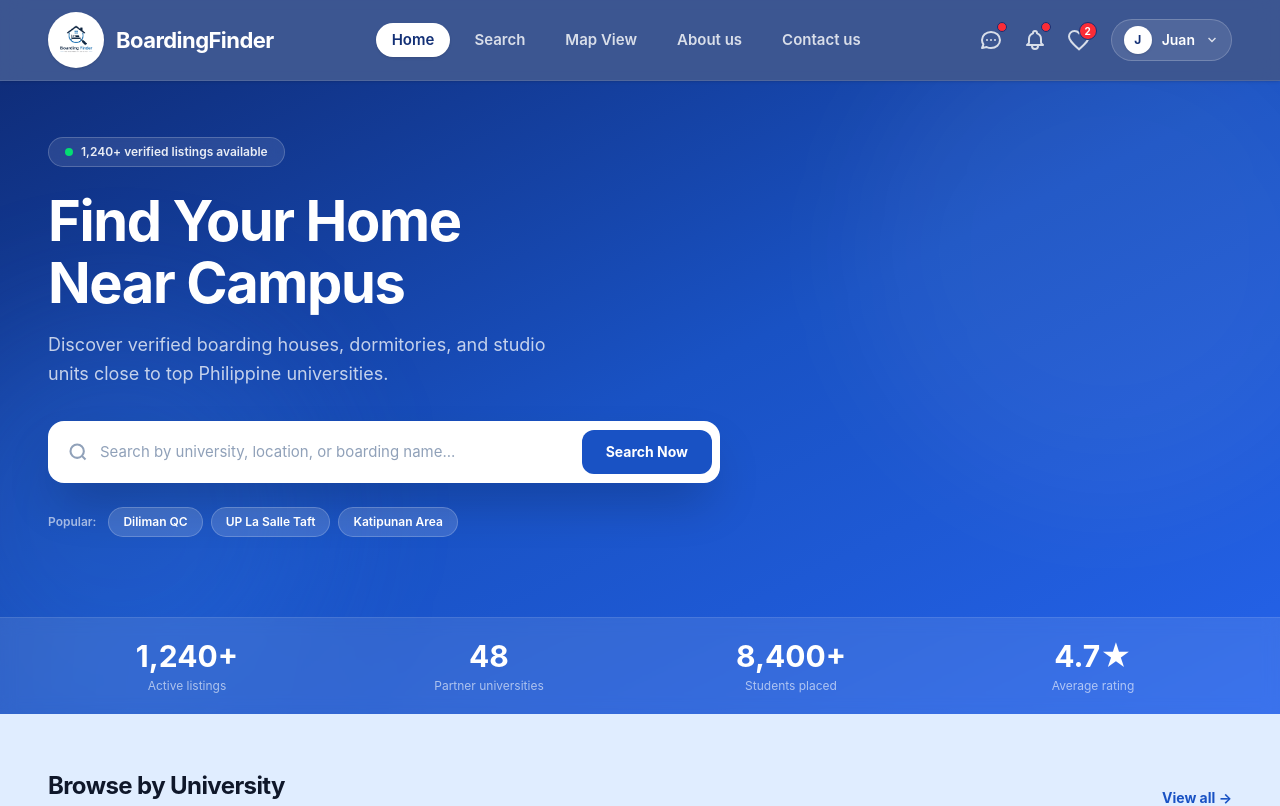
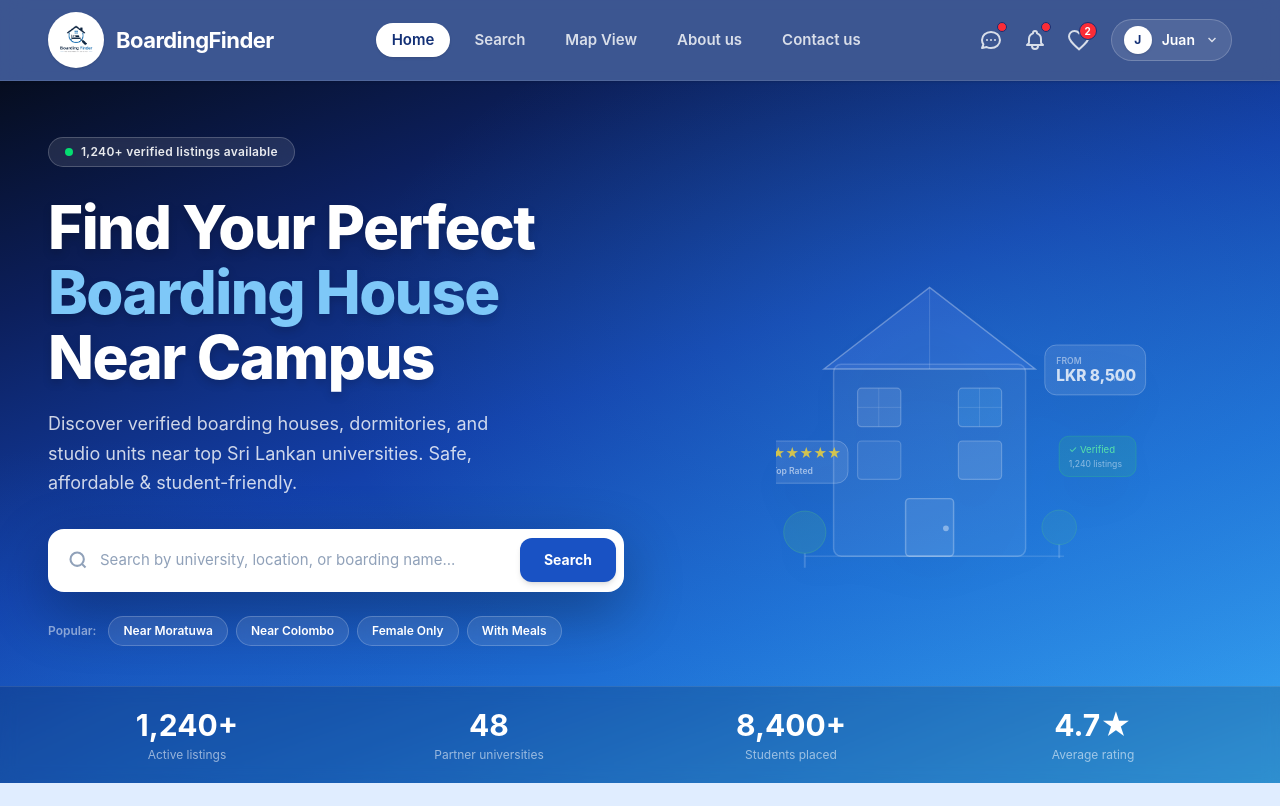
Before and after one commit to fazilmuhammad20020719-ai/boarding_finder-Front-end, a React app: page /home in a window 1280 px wide. Shown: the top 806 px of the page. Built offline with nearby package versions, Linux system fonts and the light colour scheme; the HTML template or start-up script is replaced by a standard one.

Commit message:
Update frontend pages and layout styles

```diff
--- a/src/pages/Home.jsx
+++ b/src/pages/Home.jsx
@@ -1,6 +1,7 @@
 import React, { useState, useMemo } from 'react';
 import { Link, useNavigate } from 'react-router-dom';
 import Navbar from '../components/Navbar';
+import heroImg from '../assets/Image/LightHero.png';
 
 const MOCK_LISTINGS = [
   {
@@ -139,33 +140,92 @@ const HomePage = () => {
   };
 
   return (
-    <div className="min-h-screen bg-[#f0f4f9] flex flex-col font-sans antialiased text-[#0f172a]">
+    <div className="min-h-screen flex flex-col font-sans antialiased text-[#0f172a]">
       <Navbar isLoggedIn={true} onLogout={handleLogout} likedCount={likedCount} activeTab="home" />
 
       {/* ===== HERO SECTION ===== */}
-      <section className="relative bg-gradient-to-br from-[#0f2d7a] via-[#1952c4] to-[#2563eb] text-white overflow-hidden">
-        {/* Background decorative blobs */}
-        <div className="absolute inset-0 pointer-events-none overflow-hidden">
-          <div className="absolute -top-20 -right-20 w-[500px] h-[500px] rounded-full bg-white/5 blur-3xl" />
-          <div className="absolute bottom-0 -left-20 w-[400px] h-[400px] rounded-full bg-[#3b82f6]/20 blur-3xl" />
+      <section className="relative text-white overflow-hidden" style={{ background: 'linear-gradient(160deg, #060d1f 0%, #0c1f5c 20%, #1340aa 45%, #1e6fd4 70%, #38a9f5 100%)' }}>
+
+        {/* Radial glow center-right */}
+        <div className="absolute inset-0 pointer-events-none" style={{ background: 'radial-gradient(ellipse 70% 80% at 75% 40%, rgba(56,169,245,0.22) 0%, transparent 70%)' }} />
+        {/* Radial glow bottom-left */}
+        <div className="absolute inset-0 pointer-events-none" style={{ background: 'radial-gradient(ellipse 50% 60% at 10% 90%, rgba(30,111,212,0.25) 0%, transparent 65%)' }} />
+
+        {/* Floating SVG house illustration on the right */}
+        <div className="absolute right-0 top-0 bottom-0 w-[45%] pointer-events-none hidden lg:flex items-center justify-center pr-12 opacity-80">
+          <svg viewBox="0 0 400 380" fill="none" xmlns="http://www.w3.org/2000/svg" className="w-full max-w-sm drop-shadow-2xl">
+            {/* Main building */}
+            <rect x="60" y="120" width="200" height="200" rx="8" fill="rgba(255,255,255,0.07)" stroke="rgba(255,255,255,0.25)" strokeWidth="1.5"/>
+            {/* Roof */}
+            <polygon points="50,125 160,40 270,125" fill="rgba(99,149,255,0.25)" stroke="rgba(255,255,255,0.4)" strokeWidth="1.5"/>
+            {/* Roof ridge */}
+            <line x1="160" y1="40" x2="160" y2="125" stroke="rgba(255,255,255,0.2)" strokeWidth="1"/>
+            {/* Windows row 1 */}
+            <rect x="85" y="145" width="45" height="40" rx="4" fill="rgba(255,255,255,0.12)" stroke="rgba(255,255,255,0.3)" strokeWidth="1.2"/>
+            <rect x="190" y="145" width="45" height="40" rx="4" fill="rgba(99,200,255,0.2)" stroke="rgba(255,255,255,0.3)" strokeWidth="1.2"/>
+            {/* Window cross bars */}
+            <line x1="85" y1="165" x2="130" y2="165" stroke="rgba(255,255,255,0.2)" strokeWidth="0.8"/>
+            <line x1="107" y1="145" x2="107" y2="185" stroke="rgba(255,255,255,0.2)" strokeWidth="0.8"/>
+            <line x1="190" y1="165" x2="235" y2="165" stroke="rgba(255,255,255,0.2)" strokeWidth="0.8"/>
+            <line x1="212" y1="145" x2="212" y2="185" stroke="rgba(255,255,255,0.2)" strokeWidth="0.8"/>
+            {/* Windows row 2 */}
+            <rect x="85" y="200" width="45" height="40" rx="4" fill="rgba(255,255,255,0.08)" stroke="rgba(255,255,255,0.25)" strokeWidth="1.2"/>
+            <rect x="190" y="200" width="45" height="40" rx="4" fill="rgba(255,255,255,0.15)" stroke="rgba(255,255,255,0.3)" strokeWidth="1.2"/>
+            {/* Door */}
+            <rect x="135" y="260" width="50" height="60" rx="4" fill="rgba(255,255,255,0.1)" stroke="rgba(255,255,255,0.35)" strokeWidth="1.5"/>
+            <circle cx="177" cy="291" r="3" fill="rgba(255,255,255,0.5)"/>
+            {/* Ground */}
+            <line x1="30" y1="320" x2="300" y2="320" stroke="rgba(255,255,255,0.15)" strokeWidth="1.5"/>
+            {/* Trees */}
+            <circle cx="30" cy="295" r="22" fill="rgba(100,220,100,0.15)" stroke="rgba(100,220,100,0.3)" strokeWidth="1"/>
+            <line x1="30" y1="317" x2="30" y2="332" stroke="rgba(255,255,255,0.2)" strokeWidth="2"/>
+            <circle cx="295" cy="290" r="18" fill="rgba(100,220,100,0.1)" stroke="rgba(100,220,100,0.25)" strokeWidth="1"/>
+            <line x1="295" y1="308" x2="295" y2="322" stroke="rgba(255,255,255,0.2)" strokeWidth="2"/>
+
+            {/* Floating card 1 - Price badge */}
+            <g transform="translate(280, 100)">
+              <rect width="105" height="52" rx="12" fill="rgba(255,255,255,0.12)" stroke="rgba(255,255,255,0.3)" strokeWidth="1"/>
+              <text x="12" y="20" fill="rgba(255,255,255,0.6)" fontSize="9" fontWeight="600">FROM</text>
+              <text x="12" y="38" fill="white" fontSize="16" fontWeight="800">LKR 8,500</text>
+              <text x="68" y="38" fill="rgba(255,255,255,0.5)" fontSize="9">/mo</text>
+            </g>
+
+            {/* Floating card 2 - Rating */}
+            <g transform="translate(-15, 200)">
+              <rect width="90" height="44" rx="12" fill="rgba(255,255,255,0.12)" stroke="rgba(255,255,255,0.3)" strokeWidth="1"/>
+              <text x="10" y="18" fill="rgba(255,220,50,1)" fontSize="14">★★★★★</text>
+              <text x="10" y="34" fill="rgba(255,255,255,0.7)" fontSize="9" fontWeight="600">Top Rated</text>
+            </g>
+
+            {/* Floating card 3 - Verified */}
+            <g transform="translate(295, 195)">
+              <rect width="80" height="42" rx="10" fill="rgba(50,200,120,0.2)" stroke="rgba(50,200,120,0.4)" strokeWidth="1"/>
+              <text x="10" y="17" fill="rgba(100,255,160,1)" fontSize="10">✓ Verified</text>
+              <text x="10" y="32" fill="rgba(255,255,255,0.6)" fontSize="9">1,240 listings</text>
+            </g>
+          </svg>
         </div>
 
-        <div className="relative z-10 max-w-7xl mx-auto px-6 md:px-12 pt-14 pb-20">
+        {/* Main hero content */}
+        <div className="relative z-10 max-w-7xl mx-auto px-6 md:px-12 pt-14 pb-10">
+          <div className="max-w-2xl">
             {/* Badge */}
-          <div className="inline-flex items-center gap-2 bg-white/10 backdrop-blur-sm border border-white/20 rounded-full px-4 py-1.5 mb-6">
+            <div className="inline-flex items-center gap-2 bg-white/10 backdrop-blur-sm border border-white/20 rounded-full px-4 py-1.5 mb-7">
               <span className="w-2 h-2 rounded-full bg-green-400 animate-pulse" />
-            <span className="text-xs font-semibold text-white/90">1,240+ verified listings available</span>
+              <span className="text-xs font-semibold text-white/90 tracking-wide">1,240+ verified listings available</span>
             </div>
 
-          <h1 className="text-4xl sm:text-5xl md:text-[56px] font-bold leading-[1.1] tracking-tight text-white max-w-2xl mb-4">
-            Find Your Home<br />Near Campus
+            <h1 className="text-4xl sm:text-5xl md:text-[60px] font-extrabold leading-[1.08] tracking-tight text-white mb-5 drop-shadow-lg">
+              Find Your Perfect<br />
+              <span style={{ color: '#7ec8f8' }}>Boarding House</span><br />
+              Near Campus
             </h1>
-          <p className="text-white/75 text-base sm:text-lg max-w-lg mb-8 font-normal leading-relaxed">
-            Discover verified boarding houses, dormitories, and studio units close to top Philippine universities.
+            <p className="text-white/80 text-base sm:text-lg max-w-md mb-8 font-normal leading-relaxed">
+              Discover verified boarding houses, dormitories, and studio units near top Sri Lankan universities. Safe, affordable &amp; student-friendly.
             </p>
 
             {/* Search Bar */}
-          <form onSubmit={handleSearch} className="flex items-center gap-3 bg-white rounded-2xl shadow-2xl p-2 max-w-2xl mb-6">
+            <form onSubmit={handleSearch} className="flex items-center gap-3 bg-white rounded-2xl shadow-2xl p-2 max-w-xl mb-6" style={{ boxShadow: '0 20px 60px rgba(0,0,0,0.3)' }}>
               <svg className="w-5 h-5 text-slate-400 ml-3 flex-shrink-0" fill="none" stroke="currentColor" strokeWidth="2.5" viewBox="0 0 24 24">
                 <circle cx="11" cy="11" r="8" />
                 <line x1="21" y1="21" x2="16.65" y2="16.65" />
@@ -179,29 +239,30 @@ const HomePage = () => {
               />
               <button
                 type="submit"
-              className="px-6 py-3 bg-[#1952c4] hover:bg-[#1546a8] text-white font-bold rounded-xl text-sm transition-all flex-shrink-0 cursor-pointer border-none"
+                className="px-6 py-3 bg-[#1952c4] hover:bg-[#1546a8] text-white font-bold rounded-xl text-sm transition-all flex-shrink-0 cursor-pointer border-none shadow-md"
               >
-              Search Now
+                Search
               </button>
             </form>
 
             {/* Popular filters chips */}
             <div className="flex flex-wrap items-center gap-2">
-            <span className="text-white/60 text-xs font-semibold mr-1">Popular:</span>
-            {["Diliman QC", "UP La Salle Taft", "Katipunan Area"].map((chip) => (
+              <span className="text-white/50 text-xs font-semibold mr-1">Popular:</span>
+              {["Near Moratuwa", "Near Colombo", "Female Only", "With Meals"].map((chip) => (
                 <button
                   key={chip}
                   onClick={() => navigate('/search')}
-                className="px-3.5 py-1.5 bg-white/15 hover:bg-white/25 border border-white/20 rounded-full text-white text-xs font-semibold transition-all cursor-pointer"
+                  className="px-3.5 py-1.5 bg-white/10 hover:bg-white/20 border border-white/20 rounded-full text-white text-xs font-semibold transition-all cursor-pointer backdrop-blur-sm"
                 >
                   {chip}
                 </button>
               ))}
             </div>
           </div>
+        </div>
 
         {/* Stats Row */}
-        <div className="relative z-10 bg-white/10 backdrop-blur-sm border-t border-white/10">
+        <div className="relative z-10 border-t border-white/10 backdrop-blur-sm" style={{ background: 'rgba(0,0,0,0.15)' }}>
           <div className="max-w-7xl mx-auto px-6 md:px-12 py-5 grid grid-cols-2 sm:grid-cols-4 gap-6">
             {[
               { value: "1,240+", label: "Active listings" },
@@ -211,7 +272,7 @@ const HomePage = () => {
             ].map((stat) => (
               <div key={stat.label} className="text-center">
                 <div className="text-2xl sm:text-3xl font-bold text-white">{stat.value}</div>
-                <div className="text-white/60 text-xs mt-1 font-normal">{stat.label}</div>
+                <div className="text-white/55 text-xs mt-1 font-normal">{stat.label}</div>
               </div>
             ))}
           </div>
```
Also changed, not shown: src/pages/Landing.jsx (line endings or trailing spaces). Lines whose indentation alone changed are shown as unchanged.
